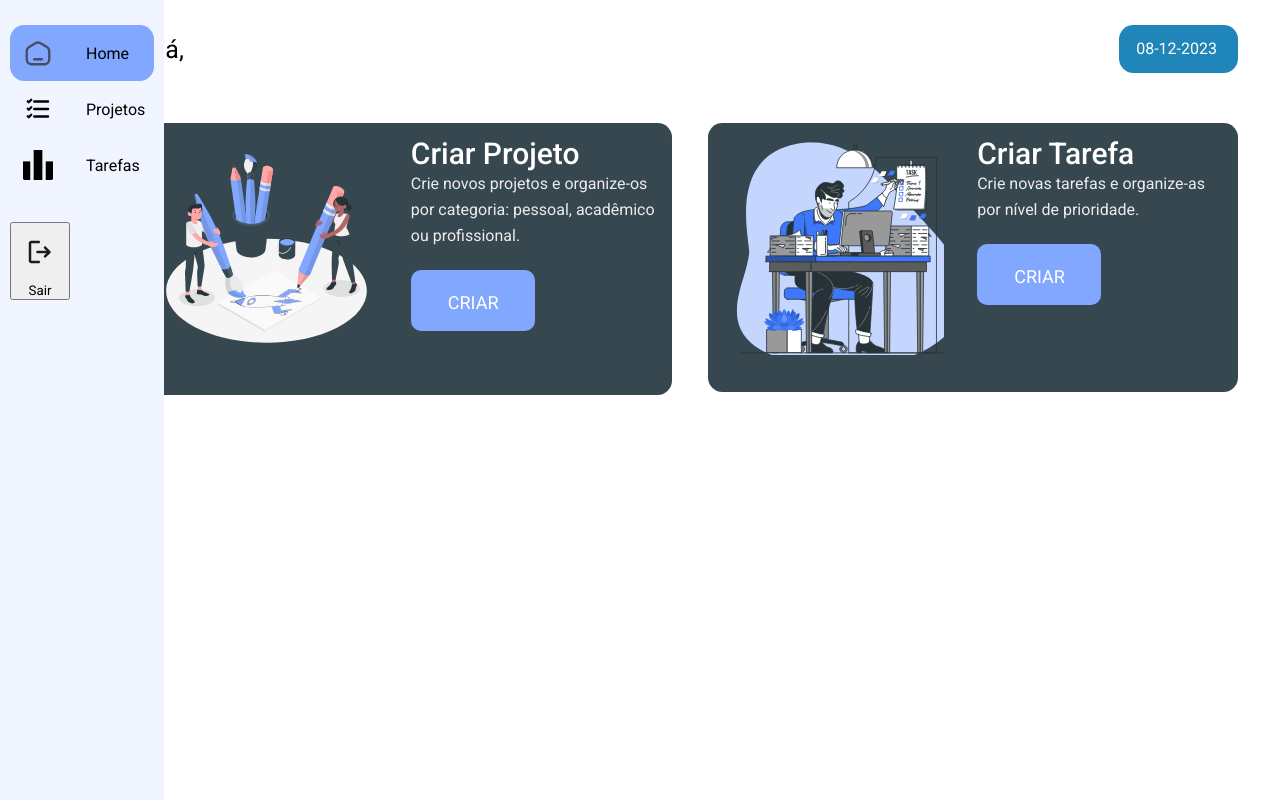
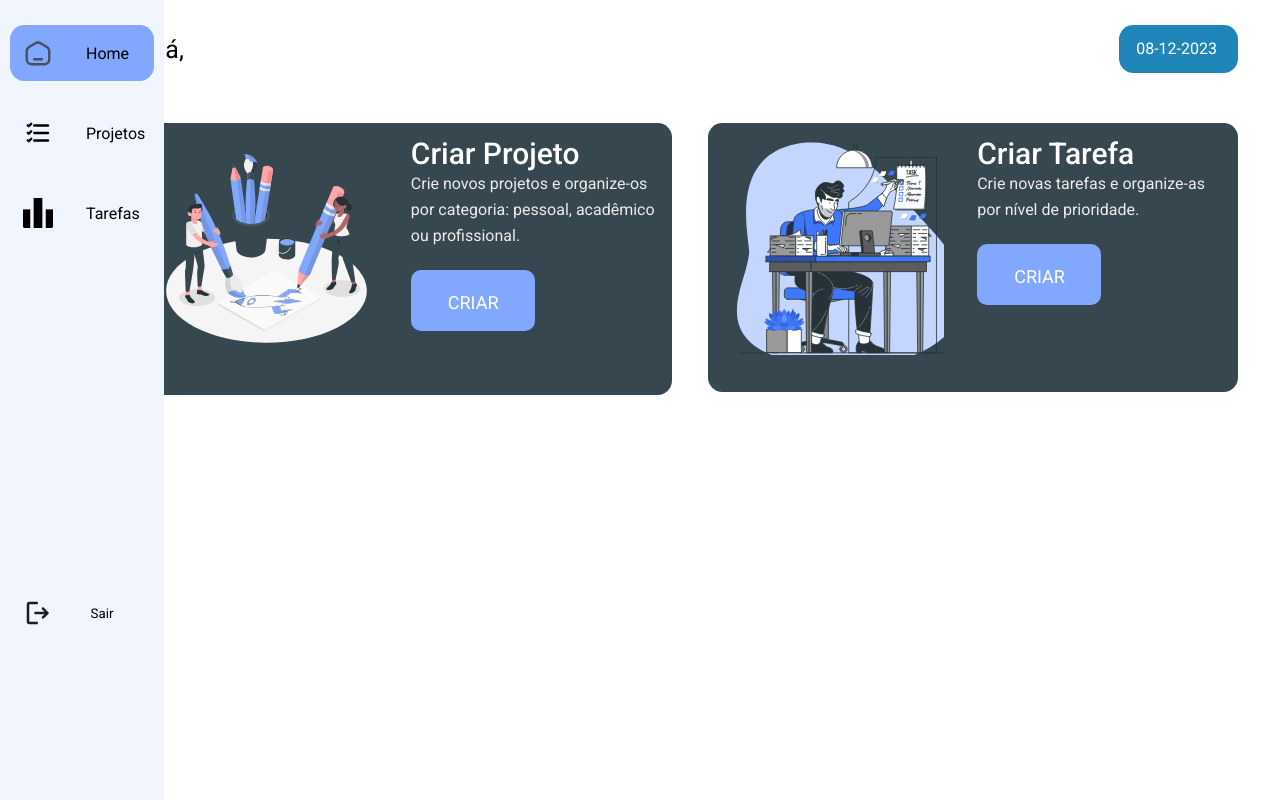
Before and after one commit to Rodriguou/BitTask, a React (Vite) app: page /home in a window 1280 px wide. Built offline with nearby package versions, Linux system fonts and the light colour scheme; no server answers; sample sign-in values are in the browser's storage; a web font is replaced by a local one.

Commit message:
fix/estilos de logout e correcoes

```diff
--- a/src/styles/components/barraNavegacao.scss
+++ b/src/styles/components/barraNavegacao.scss
@@ -11,6 +11,7 @@ nav.box-barra-nav{
     display: block;
     height: 100%;
     z-index: 99;
+    height: 100vh;
 
 
 
@@ -20,9 +21,10 @@ nav.box-barra-nav{
         position: absolute;
         display: flex;
         flex-direction: column;
+
         padding: to_rem.toRem(25px) to_rem.toRem(10px) to_rem.toRem(15px) to_rem.toRem(10px);
-        gap: 1.8rem;
-        height: 100%;
+
+        height: 100vh;
         overflow: hidden;
         width: 3.3rem;
         transition: 0.4s;
@@ -31,8 +33,30 @@ nav.box-barra-nav{
             width: 9rem;
 
         }
+        .paginas{
+            display: flex;
+            height: 50%;
+            flex-direction: column;
+            gap: 1.5rem;
+        }
+        .logout{
+            display: flex;
 
-        a.item-nav{
+           margin-top: 320px;
+            height: 50%;
+            &:hover{
+            width: 9rem;
+
+        }
+
+        }
+        .logout button{
+            max-height: 55px;
+            background-color: transparent;
+            border: none
+        }
+
+        .item-nav{
             @include reset.reset();
             display: grid;
             grid-template-columns: 1fr 1fr;
```
